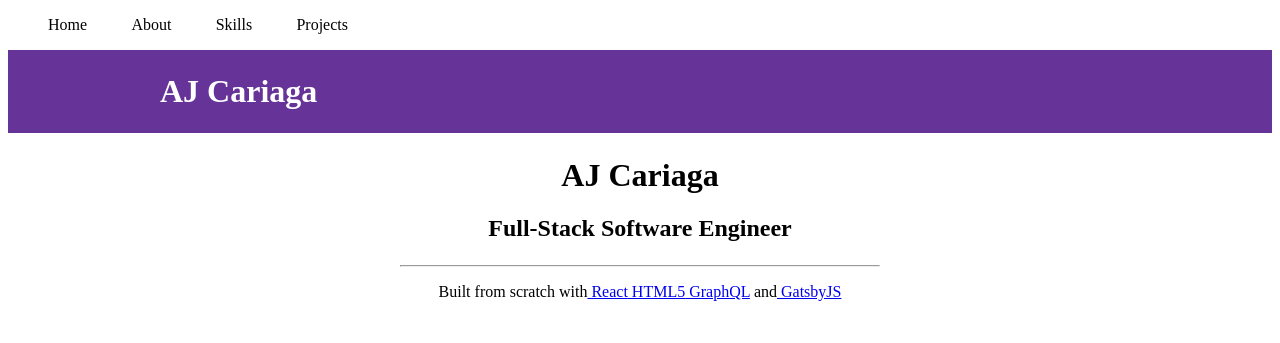
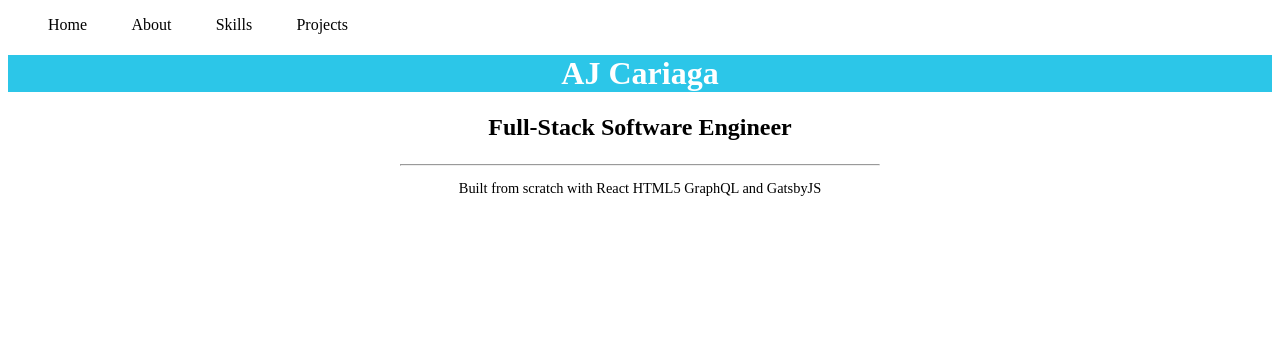
Before and after one commit to ajcariaga16/Portfolio-site, a Gatsby site: page / in a window 1280 px wide. Built offline with nearby package versions, Linux system fonts and the light colour scheme; Gatsby itself is replaced by a stand-in of ours.

Commit message:
changed footer style

```diff
--- a/src/components/footer.css
+++ /dev/null
@@ -1,8 +0,0 @@
-.footer {
-  text-decoration: none;
-  font-size: .9rem;
-}
-
-.foottext {
-  font-size: .9rem;
-}
--- a/src/components/footer.js
+++ b/src/components/footer.js
@@ -1,20 +1,20 @@
 import React from 'react'
 
-import footerStyles from './footer.css'
+import './styles.css'
 
 const Footer = () => {
   return (
     <footer>
       <div style={{ textAlign: 'center'}}>
       <hr style={{ margin: '0 25%'}} />
-        <p className={footerStyles.foottext}>Built from scratch with
-          <a className={footerStyles.footer}
+        <p class="footer-text">Built from scratch with
+          <a id="footer-link"
           href="https://reactjs.org/"> React</a>
-          <a className={footerStyles.footer}
+          <a id="footer-link"
           href="https://www.w3.org/standards/webdesign/htmlcss/"> HTML5</a>
-          <a className={footerStyles.footer}
+          <a id="footer-link"
           href="https://graphql.org/"> GraphQL</a> and
-          <a className={footerStyles.footer}
+          <a id="footer-link"
           href="https://www.gatsbyjs.org/"> GatsbyJS</a>
         </p>
       </div>
--- a/src/components/header.js
+++ b/src/components/header.js
@@ -1,31 +1,13 @@
-import { Link } from "gatsby"
 import PropTypes from "prop-types"
 import React from "react"
 
+import './styles.css'
+
 const Header = ({ siteTitle }) => (
-  <header
-    style={{
-      background: `rebeccapurple`,
-      marginBottom: `1.45rem`,
-    }}
-  >
-    <div
-      style={{
-        margin: `0 auto`,
-        maxWidth: 960,
-        padding: `1.45rem 1.0875rem`,
-      }}
-    >
-      <h1 style={{ margin: 0 }}>
-        <Link
-          to="/"
-          style={{
-            color: `white`,
-            textDecoration: `none`,
-          }}
-        >
-          {siteTitle}
-        </Link>
+  <header className="header">
+    <div className='header-back'>
+      <h1 className='header-name'>
+          AJ Cariaga
       </h1>
     </div>
   </header>
--- a/src/components/navbar.css
+++ /dev/null
@@ -1,19 +0,0 @@
-.nav-list {
-  right: 0px;
-  display: flex;
-  width: 300px;
-  list-style: none;
-  text-decoration: none;
-  justify-content: space-between;
-}
-
-.nav-item {
-  text-decoration: none;
-  color: #000000;
-  flex-basis: 15%;
-}
-
-.active, .nav-item:hover {
-  text-decoration: none;
-  color: #4e7abf;
-}
--- a/src/components/navbar.js
+++ b/src/components/navbar.js
@@ -1,7 +1,7 @@
 import React from 'react'
 import { Link } from 'gatsby'
 
-import './navbar.css'
+import './styles.css'
 
 class Navbar extends React.Component {
   constructor(props) {
--- /dev/null
+++ b/src/components/styles.css
@@ -0,0 +1,44 @@
+.nav-list {
+  right: 0px;
+  display: flex;
+  width: 300px;
+  list-style: none;
+  text-decoration: none;
+  justify-content: space-between;
+}
+
+.nav-item {
+  text-decoration: none;
+  color: #000000;
+  flex-basis: 15%;
+}
+
+.active, .nav-item:hover {
+  text-decoration: none;
+  color: #4e7abf;
+}
+
+#footer-link {
+  text-decoration: none;
+  font-size: .9rem;
+  color: #000000;
+}
+
+.active, #footer-link:hover {
+  text-decoration: none;
+  font-size: .9rem;
+  color: #4e7abf;
+}
+
+.footer-text {
+  font-size: .9rem;
+}
+
+.header {
+  background: #2cc6e8;
+  text-align: center;
+}
+
+.header-name {
+  color: #ffffff;
+}
--- a/src/pages/index.js
+++ b/src/pages/index.js
@@ -6,7 +6,6 @@ import SEO from "../components/seo"
 const IndexPage = () => (
   <Layout>
     <SEO title="Home" />
-    <h1 style={{textAlign: 'center'}}>AJ Cariaga</h1>
     <h2 style={{textAlign: 'center'}}>Full-Stack Software Engineer</h2>
     <div style={{ maxWidth: `300px`, marginBottom: `1.45rem` }}>
     </div>
```
